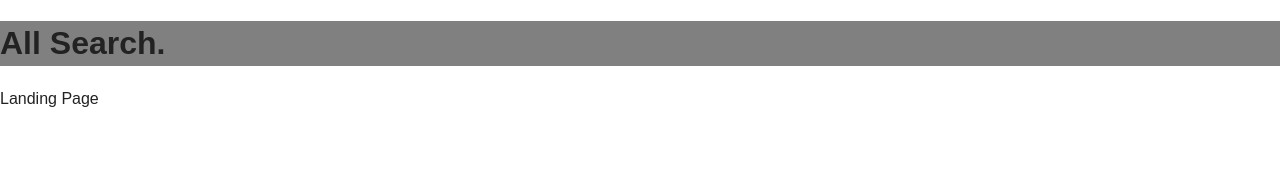
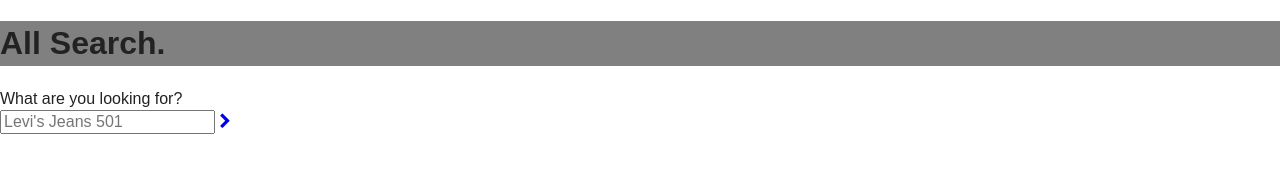
Before and after one commit to karjac14/allinonesearch, a website: page index.html at #/result in a window 1280 px wide. Drawn offline with nearby package versions, Linux system fonts and the light colour scheme; some packages are replaced by stand-ins of ours.

Commit message:
create and bind form

```diff
--- a/index.html
+++ b/index.html
@@ -9,7 +9,7 @@
 
         <link rel="apple-touch-icon" href="apple-touch-icon.png">
         <!-- Place favicon.ico in the root directory -->
-
+        <link rel="stylesheet" href="https://maxcdn.bootstrapcdn.com/font-awesome/4.4.0/css/font-awesome.min.css">
         <link rel="stylesheet" href="css/normalize.css">
         <link rel="stylesheet" href="css/main.css">
         <script src="js/vendor/modernizr-2.8.3.min.js"></script>
--- a/js/main.js
+++ b/js/main.js
@@ -2,6 +2,10 @@
 
 //IIFE for Angular Module
 ;(function(){
+
+
+
+
 
   angular.module('allSearch', ['ngRoute'],
     function($routeProvider){
@@ -10,12 +14,15 @@
           templateUrl: 'partials/landing.html',
           controller: function ($location, $rootScope){
             //some codes here
+            $rootScope.ph = "Levi's Jeans 501";
+            $rootScope.item = {};
           },
           controllerAs: 'landing'
         })
         .when('/result', {
           templateUrl: 'partials/results.html',
           controller: function ($location, $rootScope){
+            console.log($rootScope.item.name);
             //some codes here
           },
           controllerAs: 'results'
--- a/partials/landing.html
+++ b/partials/landing.html
@@ -1,2 +1,9 @@
 
-        <p>Landing Page</p>
+
+What are you looking for?
+
+<div class="search">
+     <input id="welcome_destination" placeholder="{{ph}}"
+     onFocus="this.value = '';" ng-model="item.name" type="text" required></input>
+     <a href="#/result" class="start"><i class="fa fa-chevron-right"></i></a>
+</div>
```
Also changed, not shown: partials/results.html (+1 -1 lines).
